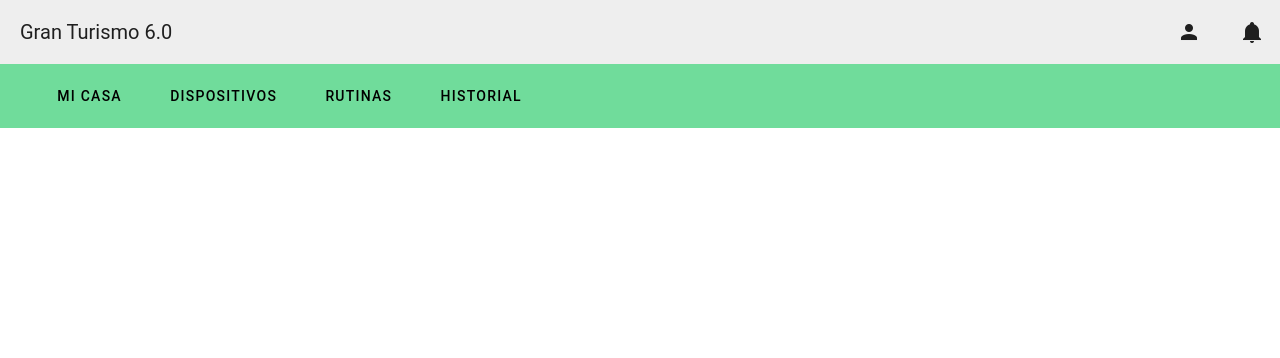
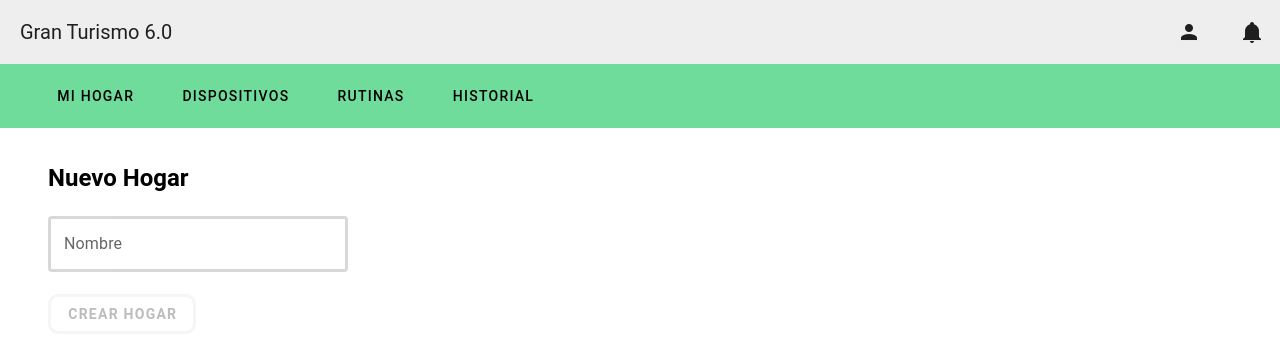
Before and after one commit to feliventu/HCI, a Vue app in the folder Gran-Turismo/: page /hogares/nuevo in a window 1280 px wide. Shown: the top 358 px of the page. Built offline with nearby package versions, Linux system fonts and the light colour scheme.

Commit message:
Add home api

```diff
--- a/Gran-Turismo/package.json
+++ b/Gran-Turismo/package.json
@@ -11,7 +11,8 @@
     "roboto-fontface": "*",
     "vue": "^3.4.0",
     "vuetify": "^3.5.0",
-    "vue-router": "^4.3.0"
+    "vue-router": "^4.3.0",
+    "pinia": "^2.1.7"
   },
   "devDependencies": {
     "@vitejs/plugin-vue": "^5.0.4",
--- a/Gran-Turismo/src/components/Navbar.vue
+++ b/Gran-Turismo/src/components/Navbar.vue
@@ -14,8 +14,8 @@
 
         <!-- Second row -->
         <v-toolbar dense flat color="primary" class="px-9 mb-3">
-            <v-btn light text to="/" :ripple="false" active-class="selected">
-                Mi casa
+            <v-btn light text to="/" :ripple="false" rounded active-class="selected">
+                Mi hogar
             </v-btn>
             <v-btn
                 light
--- a/Gran-Turismo/src/components/NewButton.vue
+++ b/Gran-Turismo/src/components/NewButton.vue
@@ -20,10 +20,12 @@
               text="Rutina"
               @click="dialog2 = true"
             ></v-btn>
+            <router-link to="/hogares/nuevo">
             <v-btn
               text="Hogar"
               @click="dialog2 = true"
             ></v-btn>
+            </router-link>
           </template>
 
           <v-card-actions>
--- a/Gran-Turismo/src/main.js
+++ b/Gran-Turismo/src/main.js
@@ -13,11 +13,8 @@ import App from './App.vue'
 
 // Composables
 import { createApp } from 'vue'
-import router from './router'
 
 const app = createApp(App)
-app.use(router)
-
 registerPlugins(app)
 
 app.mount('#app')
--- a/Gran-Turismo/src/plugins/index.js
+++ b/Gran-Turismo/src/plugins/index.js
@@ -5,8 +5,12 @@
  */
 
 // Plugins
+import router from '@/router'
+import { createPinia } from 'pinia'
 import vuetify from './vuetify'
 
 export function registerPlugins (app) {
+  app.use(router)
+  app.use(createPinia())
   app.use(vuetify)
 }
--- a/Gran-Turismo/src/router/index.js
+++ b/Gran-Turismo/src/router/index.js
@@ -2,6 +2,7 @@ import { createRouter, createWebHistory } from "vue-router";
 import HomeView from "@/views/HomeView.vue";
 import DevicesView from "@/views/DevicesView.vue";
 import NewDeviceView from "@/views/NewDeviceView.vue";
+import NewHomeView from "@/views/NewHomeView.vue";
 
 const router = createRouter({
     history: createWebHistory(import.meta.env.BASE_URL),
@@ -21,6 +22,11 @@ const router = createRouter({
             name: "new devices",
             component: NewDeviceView,
         },
+        {
+            path: "/hogares/nuevo",
+            name: "new homes",
+            component: NewHomeView,
+        }
     ],
 });
 
--- /dev/null
+++ b/Gran-Turismo/src/store/homeStore.js
@@ -0,0 +1,17 @@
+import { ref } from 'vue'
+import { defineStore } from 'pinia'
+import { HomeApi, Home } from "@/api/home";
+
+
+export const useHomeStore = defineStore('home', () => {
+    const homes= ref([])
+
+    async function add(home){
+        const result = await HomeApi.add(home)
+        homes.value = result
+        return Object.assign(new Home(), result)
+    }
+
+    return { homes, add }
+
+})
--- a/Gran-Turismo/src/views/HomeView.vue
+++ b/Gran-Turismo/src/views/HomeView.vue
@@ -9,17 +9,17 @@
       </div>
 
       <div>
-        <v-row class="pt-5">
+        <v-row class="pt-2">
           <h2>Alarmas recientes</h2>
         </v-row>
         <v-row class="pt-2">
           <AlarmCard class="mr-5 mb-5" alarm="Alarma 1" />
-          <AlarmCard class="mr-5 mb-5" alarm="Alarma 1" />
+          <AlarmCard class="mr-5 mb-5" alarm="Alarma 2" />
         </v-row>
       </div>
 
       <div>
-        <v-row class="pt-5">
+        <v-row class="pt-3">
           <h2>Rutinas recientes</h2>
         </v-row>
 
@@ -35,7 +35,7 @@
 
       <div>
         <!-- First row -->
-        <v-row class="pt-5">
+        <v-row class="pt-8">
           <h2>Dispositivos recientes</h2>
         </v-row>
         <v-row class="pt-2">
--- a/Gran-Turismo/src/views/NewDeviceView.vue
+++ b/Gran-Turismo/src/views/NewDeviceView.vue
@@ -1,40 +1,24 @@
 <template>
-
 	<div class="px-12 pt-5">
 		<h2>Nuevo Dispositivo</h2>
 		<form>
-        <v-text-field label="Nombre" style="max-width: 300px;" variant="underlined"></v-text-field>
-        <v-text-field label="Contraseña (Opcional)" style="max-width: 300px;" variant="underlined"></v-text-field>
-        <v-select
-        label="Dispositivo"
-        style="max-width: 300px;"
-        :items="states"
-        variant="underlined"
-        ></v-select>
+			<v-text-field class="pt-5" label="Nombre" style="max-width: 300px" variant="outlined"></v-text-field>
+			<v-text-field label="Contraseña (Opcional)" style="max-width: 300px" variant="outlined"></v-text-field>
+			<v-select label="Dispositivo" style="max-width: 300px" :items="states" variant="outlined"></v-select>
 		</form>
-
 	</div>
 </template>
 
 <script setup>
-   const states = [
-    'Parlante', 'Cortina', 'Aire acondicionado', 'Alarma',
-    ]
-
-
+const states = ["Parlante", "Cortina", "Aire acondicionado", "Alarma"];
 </script>
 
-
 <script>
-
 export default {
-      data () {
+	data() {
 		return {
-            states: [
-    'Parlante', 'Cortina', 'Aire acondicionado', 'Alarma'
-    ],
-        }
+			states: ["Parlante", "Cortina", "Aire acondicionado", "Alarma"],
+		};
 	},
-    }
-
+};
 </script>
--- /dev/null
+++ b/Gran-Turismo/src/views/NewHomeView.vue
@@ -0,0 +1,59 @@
+<template>
+  <div class="px-12 pt-5">
+    <h2>Nuevo Hogar</h2>
+    <form>
+      <v-text-field
+        class="pt-5"
+        label="Nombre"
+        style="max-width: 300px"
+        variant="outlined"
+        v-model="name"
+      ></v-text-field>
+      <v-btn
+        class="custom-button"
+        variant="outlined"
+        height="40px"
+        @click="addHome()"
+        :disabled="!canCreate"
+        >Crear hogar</v-btn
+      >
+    </form>
+  </div>
+</template>
+
+<script setup>
+import { ref } from "vue";
+import { Home } from "@/api/home";
+import { useHomeStore } from "@/store/homeStore";
+import { computed } from "vue";
+
+const counter = ref(0);
+
+const name = ref(null);
+
+const canCreate = computed(() => {
+    return name.value != null && name.value.length > 0;
+});
+
+
+async function addHome() {
+
+  const home = new Home(counter.value++, name.value);
+  await useHomeStore().add(home);
+  name.value = null;
+}
+
+</script>
+
+
+
+<style>
+.custom-button {
+  background-color: white !important;
+  border-radius: 10px !important;
+  border-color: rgba(0, 0, 0, 0.15) !important;
+  border-width: 3px !important;
+  color: black !important;
+  font-weight: bold !important;
+}
+</style>
```
Also changed, not shown: 2 other files (tests, documents, lock files or other folders). Lines whose indentation alone changed are shown as unchanged.
